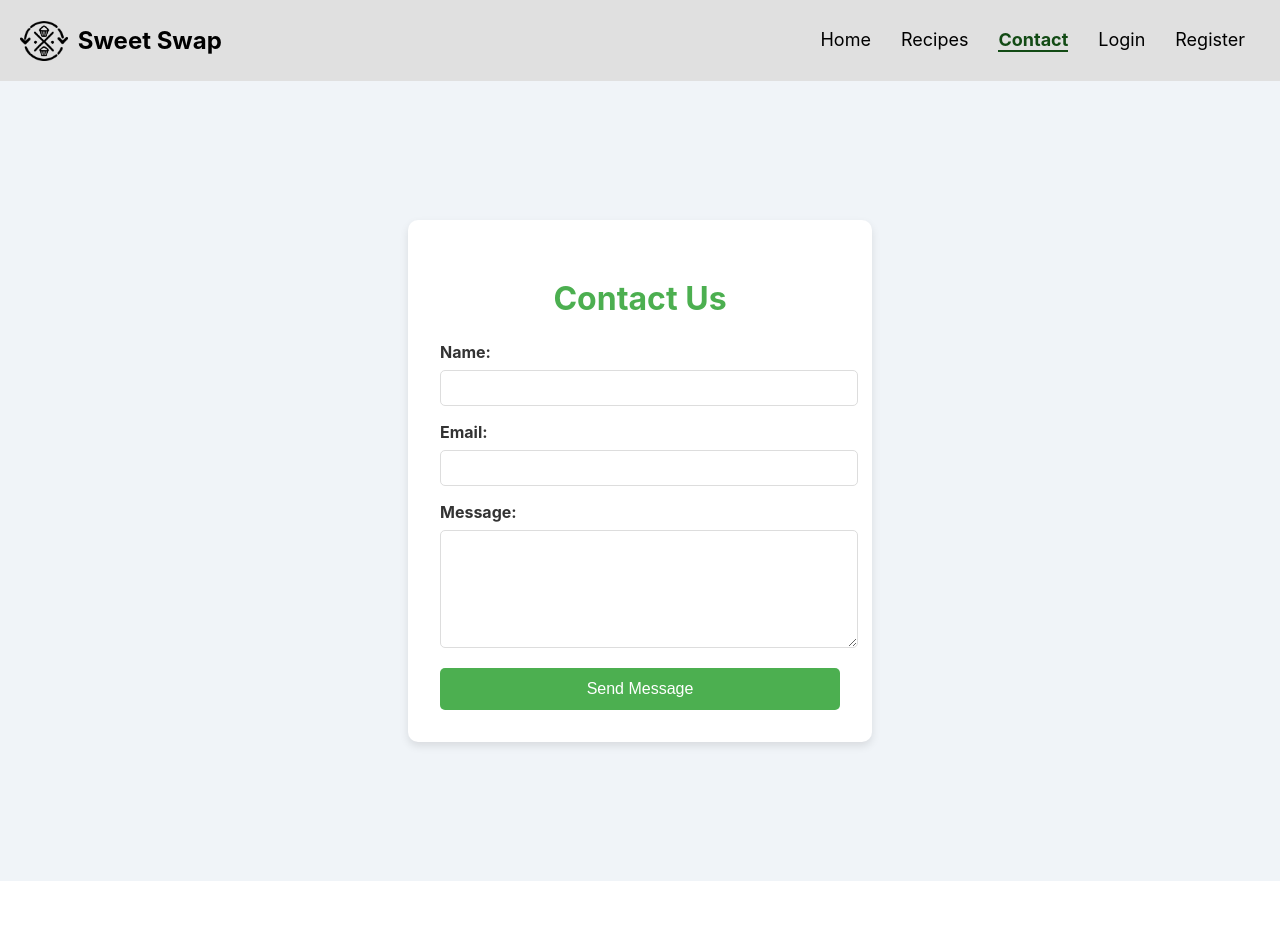
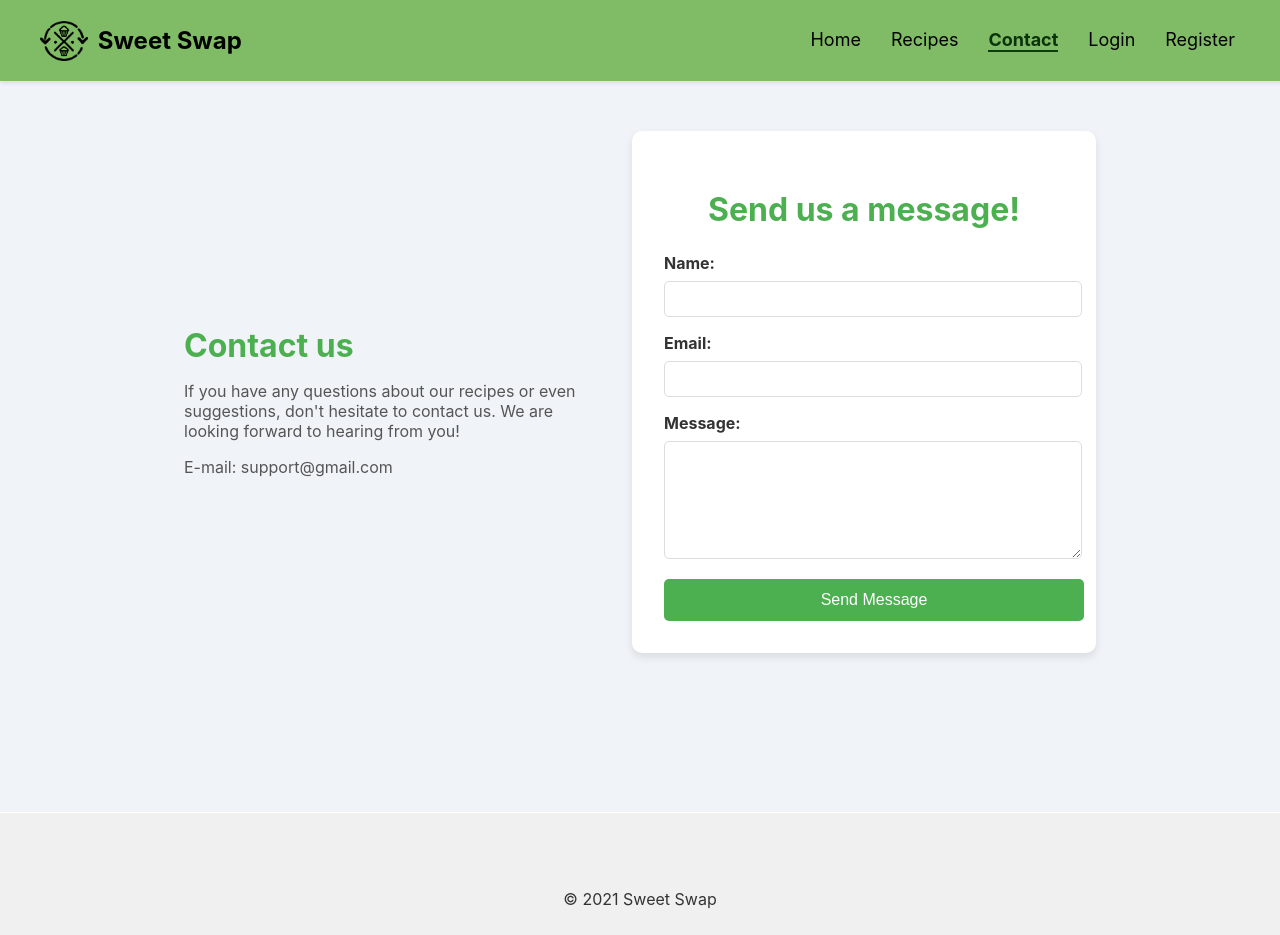
Before and after one commit to krisssttinaa/sweet-swap, a React (Create React App) app in the folder frontend/: page /contact in a window 1280 px wide. Before the commit the page ends 881 px from the top, so only its background shows below. Built offline with nearby package versions, Linux system fonts and the light colour scheme.

Commit message:
Frontend visual upgrades

```diff
--- a/frontend/src/AppRouter.js
+++ b/frontend/src/AppRouter.js
@@ -9,14 +9,15 @@ import AchievementList from './pages/AchievementList';
 import Login from './pages/Login';
 import Register from './pages/Register';
 import Profile from './pages/Profile';
+import Header from './components/Header';
+import Footer from './components/Footer';
 import Contact from './pages/Contact';
-import Header from './components/Header';
 
 const AppRouter = () => (
   <Router>
     <Header />
     <Routes>
-      <Route exact path="/" element={<Home />} />
+      <Route path="/" element={<Home />} />
       <Route path="/recipes" element={<RecipeList />} />
       <Route path="/recipe/:id" element={<RecipeDetails />} />
       <Route path="/add-recipe" element={<AddRecipe />} />
@@ -27,6 +28,7 @@ const AppRouter = () => (
       <Route path="/profile" element={<Profile />} />
       <Route path="/contact" element={<Contact />} />
     </Routes>
+    <Footer />
   </Router>
 );
 
--- /dev/null
+++ b/frontend/src/components/Footer.css
@@ -0,0 +1,21 @@
+.footer-separator {
+    border-top: 1px solid #ffffff;
+    padding: 30px;
+}
+
+.footer {
+    text-align: center;
+    padding-bottom: 10px;
+    background-color: #f0f0f0;
+    color: #333;
+}
+
+.social-links a {
+    margin: 0 10px;
+    text-decoration: none;
+    color: #4caf50;
+}
+
+.social-links a:hover {
+    color: #333;
+}
--- /dev/null
+++ b/frontend/src/components/Footer.js
@@ -0,0 +1,20 @@
+import React from 'react';
+import './Footer.css';
+
+const Footer = () => {
+  return (
+    <footer className="footer">
+      <div className="social-links">
+        {/*
+        <a href="#"><i className="fab fa-facebook-f"></i></a>
+        <a href="#"><i className="fab fa-twitter"></i></a>
+        <a href="#"><i className="fab fa-google-plus-g"></i></a>
+        */}
+      </div>
+      <div className="footer-separator"></div>
+      <p>© 2021 Sweet Swap</p>
+    </footer>
+  );
+};
+
+export default Footer;
--- a/frontend/src/components/Header.css
+++ b/frontend/src/components/Header.css
@@ -2,27 +2,50 @@
   display: flex;
   justify-content: space-between;
   align-items: center;
-  padding: 10px 20px;
-  background-color: #e0e0e0;
+  padding: 10px 40px;
+  background-color: #80bb65;
+  position: fixed;
+  top: 0;
+  width: 100%;
+  z-index: 1000;
+  box-shadow: 0 2px 4px rgba(0, 0, 0, 0.1);
+  transition: all 0.3s ease-in-out;
+}
+
+.header-small {
+  padding: 5px 20px;
+  background-color: #80bb65; /* Optional: change background color when shrinking */
 }
 
 .logo {
   display: flex;
   align-items: center;
+  transition: all 0.3s ease-in-out;
 }
 
 .logo img {
   height: 40px;
   margin-right: 10px;
+  transition: height 0.3s ease-in-out;
+}
+
+.header-small .logo img {
+  height: 30px;
 }
 
 .logo h1 {
   font-size: 24px;
   color: #000000;
+  transition: font-size 0.3s ease-in-out;
+}
+
+.header-small .logo h1 {
+  font-size: 20px;
 }
 
 .navigation {
   display: flex;
+  padding: 0 70px;
 }
 
 .navigation a {
@@ -34,6 +57,15 @@
 
 .navigation .active {
   font-weight: bold;
-  border-bottom: 2px solid #134b15;
-  color: #134b15;
+  border-bottom: 2px solid #0d3c0e;
+  color: #0a330b;
 }
+
+/* Add padding to the body to avoid content being hidden behind the fixed header */
+body {
+  padding-top: 60px; /* Adjust this value based on the height of your header */
+}
+
+.header-small body {
+  padding-top: 50px; /* Adjust this value based on the height of your header when shrunk */
+}
--- a/frontend/src/components/Header.js
+++ b/frontend/src/components/Header.js
@@ -1,4 +1,4 @@
-import React from 'react';
+import React, { useEffect } from 'react';
 import { NavLink, useNavigate } from 'react-router-dom';
 import './Header.css';
 
@@ -12,6 +12,22 @@ const Header = () => {
     localStorage.removeItem('role');
     navigate('/login');
   };
+
+  useEffect(() => {
+    const handleScroll = () => {
+      const header = document.querySelector('.header');
+      if (window.scrollY > 50) {
+        header.classList.add('header-small');
+      } else {
+        header.classList.remove('header-small');
+      }
+    };
+
+    window.addEventListener('scroll', handleScroll);
+    return () => {
+      window.removeEventListener('scroll', handleScroll);
+    };
+  }, []);
 
   return (
     <header className="header">
--- a/frontend/src/pages/Contact.css
+++ b/frontend/src/pages/Contact.css
@@ -1,13 +1,43 @@
-/* Centering the contact card in the middle of the screen */
 .contact-container {
     display: flex;
-    justify-content: center;
+    justify-content: space-around;
     align-items: center;
-    height: 100vh;
+    height: 75vh;
     background-color: #f0f4f8;
+    padding: 2rem 10rem;
+    padding-bottom: 15vh;
 }
 
-/* Styling the contact card */
+.contact-details {
+    max-width: 400px;
+}
+
+.contact-details h2 {
+    font-size: 2rem;
+    color: #4caf50;
+    margin-bottom: 1rem;
+}
+
+.contact-details p {
+    margin-bottom: 0.5rem;
+    color: #555;
+}
+
+.contact-details ul {
+    list-style: none;
+    padding: 0;
+}
+
+.contact-details li {
+    margin-bottom: 0.5rem;
+    color: #555;
+}
+
+.contact-details li i {
+    color: #4caf50;
+    margin-right: 0.5rem;
+}
+
 .contact-card {
     background: white;
     padding: 2rem;
@@ -17,7 +47,6 @@
     width: 100%;
 }
 
-/* Styling the contact title */
 .contact-title {
     margin-bottom: 1.5rem;
     font-size: 2rem;
@@ -25,7 +54,6 @@
     color: #4caf50;
 }
 
-/* Styling the form and form elements */
 .contact-form .form-group {
     margin-bottom: 1rem;
 }
@@ -52,10 +80,9 @@
     height: 100px;
 }
 
-/* Styling the submit button */
 .contact-button {
     display: block;
-    width: 100%;
+    width: 105%;
     padding: 0.75rem;
     background-color: #4caf50;
     color: white;
--- a/frontend/src/pages/Contact.js
+++ b/frontend/src/pages/Contact.js
@@ -29,8 +29,13 @@ const Contact = () => {
 
   return (
     <div className="contact-container">
+      <div className="contact-details">
+        <h2>Contact us</h2>
+        <p>If you have any questions about our recipes or even suggestions, don't hesitate to contact us. We are looking forward to hearing from you!</p>
+        <p>E-mail: support@gmail.com</p>
+      </div>
       <div className="contact-card">
-        <h2 className="contact-title">Contact Us</h2>
+        <h2 className="contact-title">Send us a message!</h2>
         <form className="contact-form" onSubmit={onSubmit}>
           <div className="form-group">
             <label htmlFor="name">Name:</label>
--- a/frontend/src/pages/Home.css
+++ b/frontend/src/pages/Home.css
@@ -5,7 +5,7 @@
 }
 
 .hero-image {
-  background-image: url('/images/home4.jpg'); /* Adjust the path as needed */
+  background-image: url('/images/home4.jpg');
   height: 500px;
   background-position: center;
   background-repeat: no-repeat;
@@ -54,7 +54,7 @@
 
 .category img {
   width: 100%;
-  height: 200px; /* Fixed height */
+  height: 200px;
   object-fit: cover; /* Crop the image to fit */
   display: block;
 }
@@ -76,6 +76,7 @@
   padding: 40px 20px;
   margin-top: 40px;
   text-align: center;
+  margin-bottom: 80px;
 }
 
 .home-new-recipes h2 {
@@ -102,7 +103,7 @@
 
 .recipe-card img {
   width: 100%;
-  height: 200px; /* Adjust the height as needed */
+  height: 200px;
   object-fit: cover;
 }
 
@@ -148,33 +149,3 @@
 .social-links a:hover {
   color: #333;
 }
-
-
-.footer-separator {
-  border-top: 1px solid #ffffff;
-  margin-top: 20px;
-  padding: 30px;
-}
-
-.home-footer {
-  text-align: center;
-  padding: 10px;
-  background-color: #f0f0f0;
-}
-
-.footer {
-  text-align: center;
-  padding: 10px;
-  background-color: #f0f0f0;
-  color: #333;
-}
-
-.social-links a {
-  margin: 0 10px;
-  text-decoration: none;
-  color: #4caf50;
-}
-
-.social-links a:hover {
-  color: #333;
-}
--- a/frontend/src/pages/Home.js
+++ b/frontend/src/pages/Home.js
@@ -73,16 +73,6 @@ const Home = () => {
         </div>
 
       </section>
-      <div className="footer-separator"></div>
-      <footer className="home-footer">
-        <div className="social-links">
-          {/*
-          <a href="#"><i className="fab fa-facebook-f"></i></a>
-          <a href="#"><i className="fab fa-twitter"></i></a>
-          <a href="#"><i className="fab fa-google-plus-g"></i></a> */}
-        </div>
-        <p className='footer'>© 2021 Sweet Swap</p>
-      </footer>
     </div>
   );
 };
--- a/frontend/src/pages/Login.css
+++ b/frontend/src/pages/Login.css
@@ -1,13 +1,16 @@
-/* Centering the login card in the middle of the screen */
 .login-container {
     display: flex;
     justify-content: center;
     align-items: center;
-    height: 100vh;
+    height: 80vh;
+    background-color: #f0f4f8;
+    padding-bottom: 10vh;
+}
+
+.body{
   background-color: #f0f4f8;
 }
 
-  /* Styling the login card */
 .login-card {
     background: white;
     padding: 2rem;
@@ -17,7 +20,6 @@
     width: 100%;
 }
 
-  /* Styling the login title */
 .login-title {
     margin-bottom: 1.5rem;
     font-size: 2rem;
@@ -25,7 +27,6 @@
     color: #4caf50;
 }
 
-  /* Styling the form and form elements */
 .login-form .form-group {
     margin-bottom: 1rem;
 }
@@ -48,7 +49,7 @@
 
 .login-button {
     display: block;
-    width: 100%;
+    width: 105%;
     padding: 0.75rem;
     background-color: #4caf50;
     color: white;
--- a/frontend/src/pages/Register.css
+++ b/frontend/src/pages/Register.css
@@ -1,13 +1,11 @@
-/* Centering the register card in the middle of the screen */
 .register-container {
     display: flex;
     justify-content: center;
     align-items: center;
-    height: 100vh;
+    height: 90vh;
     background-color: #f0f4f8;
 }
 
-/* Styling the register card */
 .register-card {
     background: white;
     padding: 2rem;
@@ -17,7 +15,6 @@
     width: 100%;
 }
 
-/* Styling the register title */
 .register-title {
     margin-bottom: 1.5rem;
     font-size: 2rem;
@@ -25,7 +22,6 @@
     color: #4caf50;
 }
 
-/* Styling the form and form elements */
 .register-form .form-group {
     margin-bottom: 1rem;
 }
--- a/frontend/src/pages/Register.js
+++ b/frontend/src/pages/Register.js
@@ -10,7 +10,7 @@ const Register = () => {
   const [name, setName] = useState('');
   const [surname, setSurname] = useState('');
   const [country, setCountry] = useState('');
-  const [role, setRole] = useState('user');
+  const [role] = useState('user');
   const navigate = useNavigate();
 
   const handleSubmit = async (e) => {
@@ -98,13 +98,6 @@ const Register = () => {
               required
             />
           </div>
-          <div className="form-group">
-            <label htmlFor="role">Role:</label>
-            <select id="role" value={role} onChange={(e) => setRole(e.target.value)} required>
-              <option value="user">User</option>
-              <option value="moderator">Moderator</option>
-            </select>
-          </div>
           <button type="submit" className="register-button">Register</button>
         </form>
       </div>
```
Lines whose indentation alone changed are shown as unchanged.
